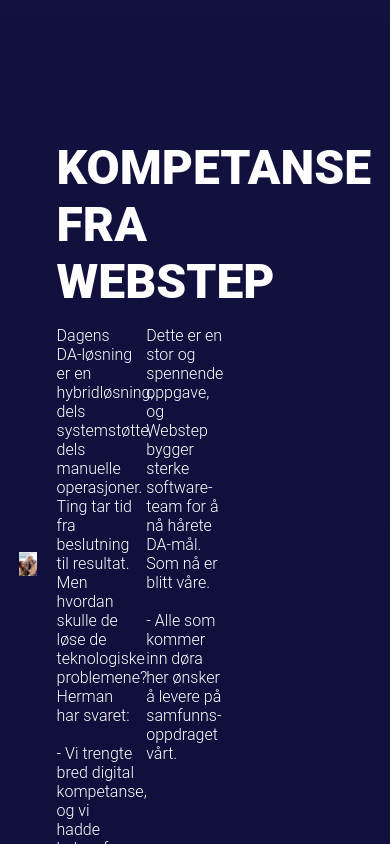
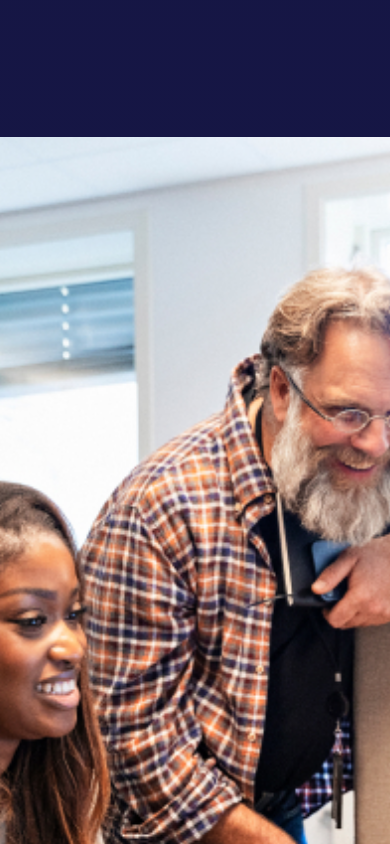
Before and after one commit to Webstep/domstol_landingpage, a Next.js app: page /Domstol in a window 390 px wide. Shown: the part 5940-6784 px from the top of the page. Built offline with nearby package versions, Linux system fonts and the light colour scheme; a web font is replaced by a local one.

Commit message:
feat: draft for mobile version

```diff
--- a/components/slides/domstol/ImportantCompetency/ImportantCompetency.module.scss
+++ b/components/slides/domstol/ImportantCompetency/ImportantCompetency.module.scss
@@ -40,3 +40,83 @@
         }
     }
 }
+
+@media only screen and (max-width: 1200px) {
+    .section {
+        flex-direction: column;
+        justify-content: flex-start;
+        height: 900vh;
+        align-items: flex-start;
+        overflow: visible;
+        //margin-top: 100vh;
+
+        .container {
+            display: flex !important;
+            grid-template-columns: none;
+            flex-direction: column;
+            height: 800vh;
+        }
+
+        .textSection {
+            //display: flex !important;
+            width: 90vw;
+            position: absolute;
+            flex-direction: column;
+            // margin-top: -150vh;
+            // position: sticky;
+        }
+        .heading {
+            margin-left: 2rem;
+            margin-top: 110vh;
+            height: 40rem;
+            text-shadow: black;
+            font-size: xx-large;
+        }
+        .stickyDiv {
+            position: sticky;
+            top: 20%;
+        }
+
+        blockquote {
+            width: 100%;
+            box-sizing: border-box;
+            padding-top: 40vh;
+            background: linear-gradient(
+                rgba(255, 0, 0, 0),
+                rgba(0, 0, 0, 0.7) 45%
+            );
+        }
+
+        .description {
+            display: flex;
+            flex-direction: column;
+
+            div:nth-child(1) {
+                margin-top: 0;
+            }
+        }
+
+        /*
+            .quoteSignature {
+                margin-left: 3rem;
+                margin-bottom: 0rem;
+                margin-top: 140vh;
+            }
+        }*/
+
+        .media {
+            //margin-top: 60rem;
+            position: sticky;
+            top: 0;
+            background-image: url(/assets/important-competency.jpg);
+            background-size: cover;
+            //background-position: center;
+            background-position-x: -7rem;
+            height: 110vh;
+            width: 100vw;
+            * {
+                display: none !important;
+            }
+        }
+    }
+}
--- a/components/slides/domstol/ImportantCompetency/ImportantCompetency.tsx
+++ b/components/slides/domstol/ImportantCompetency/ImportantCompetency.tsx
@@ -3,6 +3,7 @@ import React from 'react';
 import styles from './ImportantCompetency.module.scss';
 import Image from 'next/image';
 import SamfunnsAnsvar from '../../../../public/assets/important-competency.jpg';
+import Text from '../../../common/Text'
 
 const ImportantCompetency: React.FC = () => {
 
@@ -18,6 +19,7 @@ const ImportantCompetency: React.FC = () => {
     return (
         <section className={styles.section}>
             <div className={styles.container}>
+                <div className={styles.media}>
                     <motion.div
                         className={styles.image}
                         initial={{ y: -200, opacity: 0 }}
@@ -26,15 +28,20 @@ const ImportantCompetency: React.FC = () => {
                     >
                         <Image src={SamfunnsAnsvar} alt="" width="358px" height="467px" />
                     </motion.div>
-                <div className={styles.text}>
+                </div>
+                <div className={styles.textSection}>
                     <motion.div
                         initial={{ y: -200, opacity: 0 }}
                         animate={{ y: 0, opacity: 1, transition: enterTransistion }}
                         exit={{ x: 100, opacity: 0, transition: exitTransition }}
                     >
                         <h1 className={styles.heading}>
+                            <div className={styles.stickyDiv}>
                                 TRENGER VIKTIG KOMPETANSE FRA WEBSTEP
+                            </div>
                         </h1>
+
+
                     </motion.div>
 
                     <motion.div
@@ -43,23 +50,26 @@ const ImportantCompetency: React.FC = () => {
                         exit={{ y: 100, opacity: 0, transition: exitTransition }}
                     >
                         <div className={styles.description}>
-                            <p>Dagens DA-løsning er en hybridløsning, dels systemstøtte, dels manuelle operasjoner. Ting tar tid fra beslutning til resultat. Men hvordan skulle de løse de teknologiske problemene? Herman har svaret:
+                            <Text isOverlay>
+                                Dagens DA-løsning er en hybridløsning, dels systemstøtte, dels manuelle operasjoner.</Text>  <Text isOverlay>Ting tar tid fra beslutning til resultat. Men hvordan skulle de løse de teknologiske problemene? Herman har svaret:</Text>
                             <br />
                             <br />
+                            <blockquote>
                                 -  Vi trengte bred digital kompetanse, og vi hadde behov for de beste. Webstep har vist oss at de både har kompetansen og kapasiteten til å hjelpe oss på denne veien.
-                            </p>
-                            <p>
-                                Dette er en stor og spennende oppgave, og Webstep bygger sterke software-team for å nå hårete DA-mål. Som nå er blitt våre.
+                            </blockquote>
+                            <Text isOverlay>
+                                Dette er en stor og spennende oppgave, og Webstep bygger sterke software-team for å nå hårete DA-mål. Som nå er blitt våre.</Text>
                             <br />
                             <br />
+                            <blockquote>
                                 -  Alle som kommer inn døra her ønsker å levere på samfunns- oppdraget vårt.
-                            </p>
+                            </blockquote>
                         </div>
                     </motion.div>
                 </div>
 
-            </div>
-        </section>
+            </div >
+        </section >
     );
 };
 
```
Lines whose indentation alone changed are shown as unchanged.
